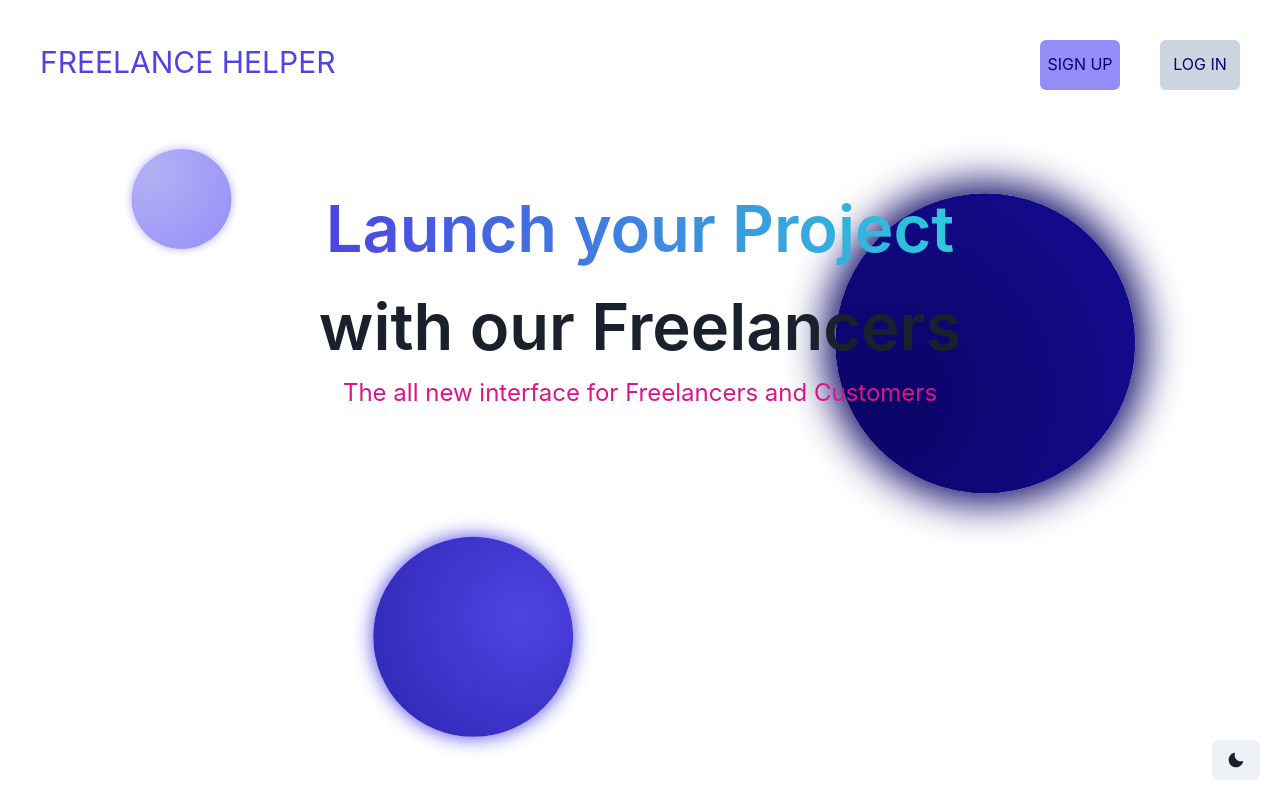
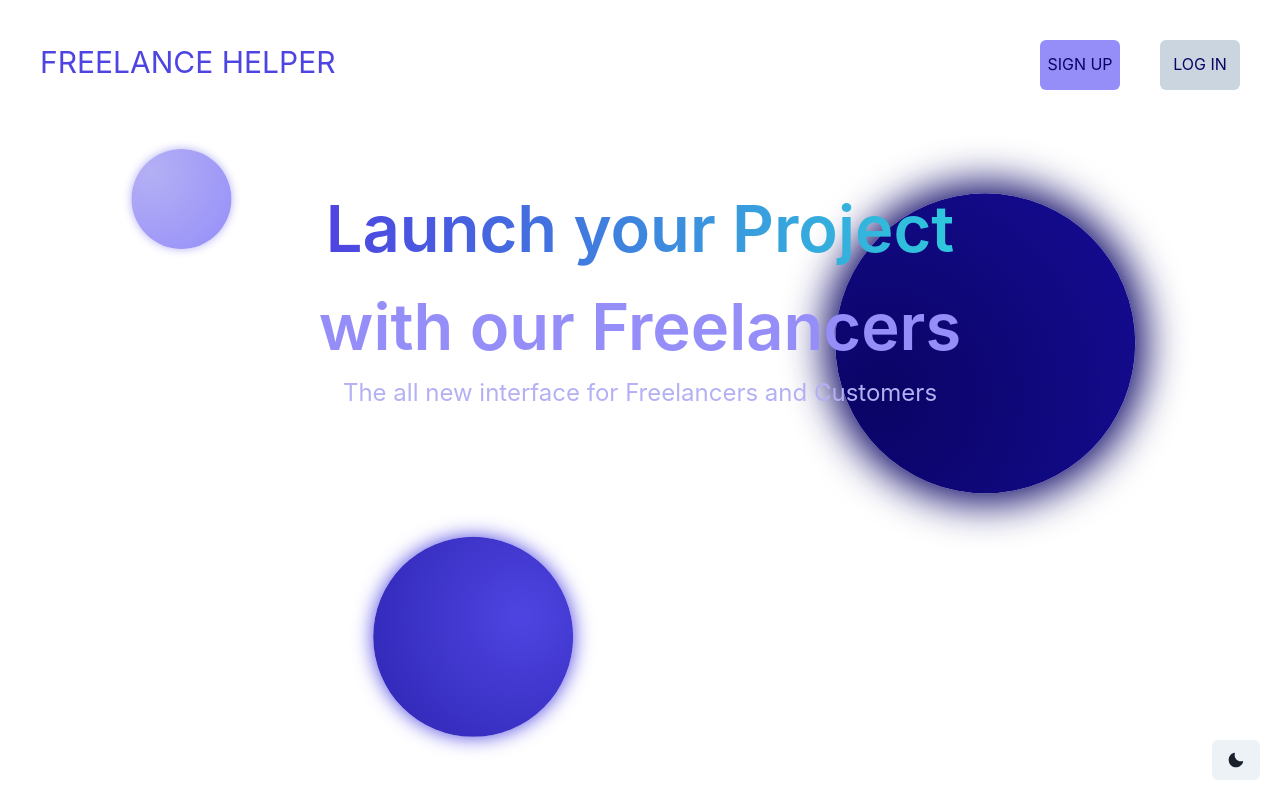
Before and after one commit to sartek430/freelanceHelper, a React (Create React App) app in the folder frontend/: page / in a window 1280 px wide. Built offline with nearby package versions, Linux system fonts and the light colour scheme.

Commit message:
primary color

```diff
--- a/frontend/src/pages/Overview.js
+++ b/frontend/src/pages/Overview.js
@@ -4,10 +4,10 @@ import { Link } from "react-router-dom";
 import { motion } from "framer-motion";
 import Bubble from "../components/Bubble";
 import FreelanceHelperTitle from "../components/FreelanceHelperTitle";
-import { useColorMode, useColorModeValue } from "@chakra-ui/react";
+import { useColorModeValue } from "@chakra-ui/react";
 
 const Overview = () => {
-  const textColor = useColorModeValue("light.primary", "dark.primary");
+  const textColor = useColorModeValue("primary.300", "primary.100");
 
   return (
     <Box position={"relative"}>
@@ -90,7 +90,9 @@ const Overview = () => {
             >
               Launch your Project
             </Text>{" "}
-            <Text as="span">with our Freelancers</Text>
+            <Text as="span" color={textColor}>
+              with our Freelancers
+            </Text>
           </Text>
         </motion.div>
 
@@ -102,7 +104,7 @@ const Overview = () => {
           <Text
             alignItems="center"
             justifyContent="center"
-            color={textColor}
+            color={"primary.200"}
             fontWeight="400"
             fontSize="24px"
             zIndex={1}
--- a/frontend/src/themes/theme.js
+++ b/frontend/src/themes/theme.js
@@ -7,14 +7,20 @@ export const theme = extendTheme({
   initialColorMode: "dark",
   useSystemColorMode: false,
   colors: {
-    light: {
-      primary: "#DA1587",
-      // Autres couleurs pour le mode light
+    primary: {
+      100: "#E7E5FF",
+      200: "#B4B0F4",
+      300: "#958EF9",
+      400: "#6B63EB",
+      500: "#4E44E1",
+      600: "#2D24B2",
+      700: "#150C95",
+      800: "#0A0465",
+      900: "#030033",
     },
-    dark: {
-      primary: "#FAD3E9",
-      // Autres couleurs pour le mode dark
-    },
+  },
+  dark: {
+    primary: "#FAD3E9",
   },
 });
 export default theme;
```
